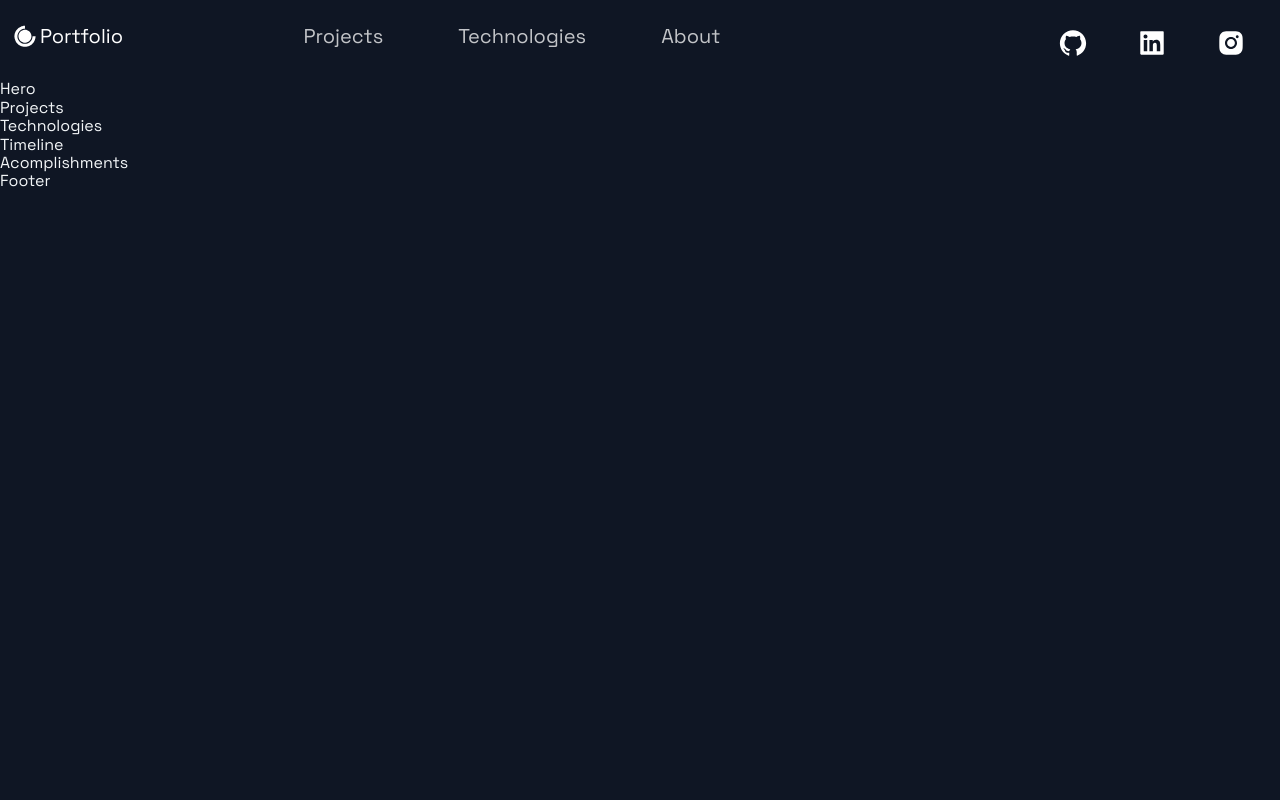
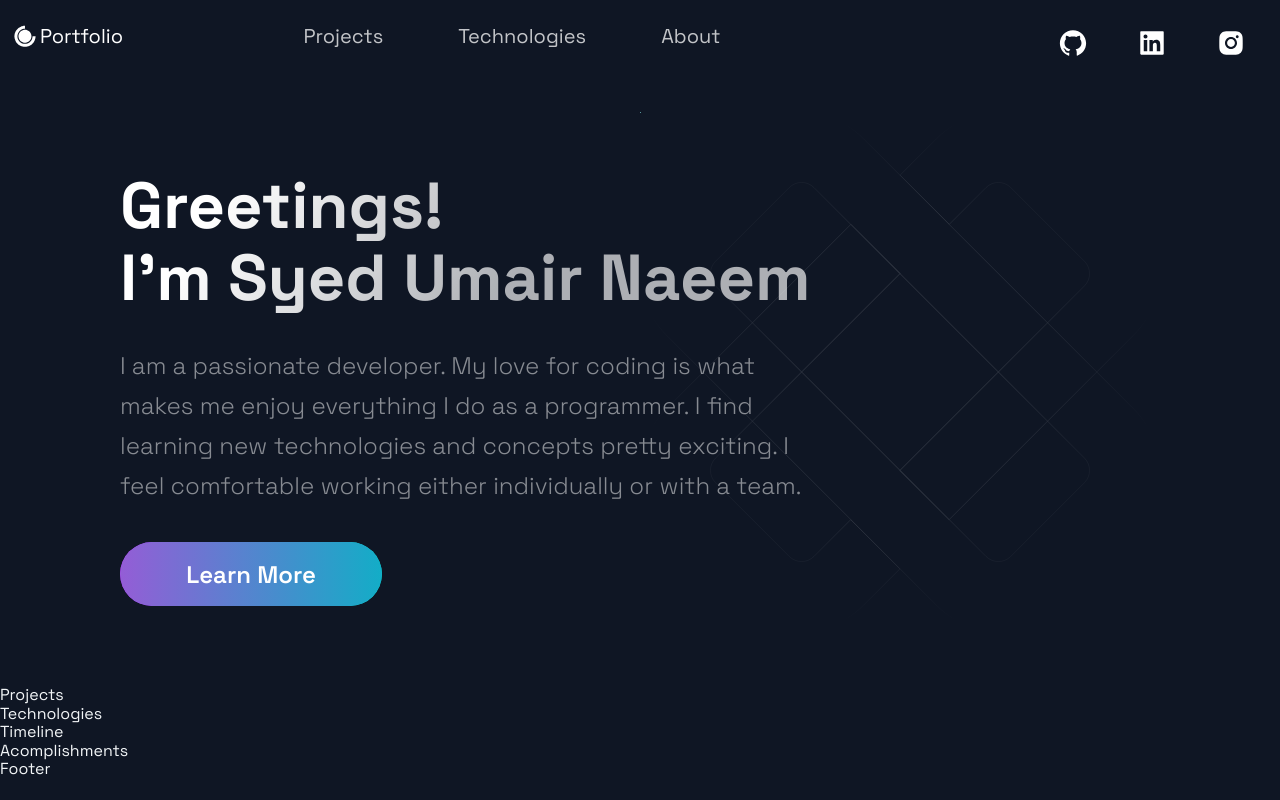
Before and after one commit to syedumairnaeem07/PersonalPortfolio, a Next.js app: page / in a window 1280 px wide. Built offline with nearby package versions, Linux system fonts and the light colour scheme.

Commit message:
Adds Hero Section

```diff
--- a/src/components/Hero/Hero.js
+++ b/src/components/Hero/Hero.js
@@ -1,13 +1,29 @@
-import React from 'react';
+import React from "react";
 
-import { Section, SectionText, SectionTitle } from '../../styles/GlobalComponents';
-import Button from '../../styles/GlobalComponents/Button';
-import { LeftSection } from './HeroStyles';
+import {
+	Section,
+	SectionText,
+	SectionTitle,
+} from "../../styles/GlobalComponents";
+import Button from "../../styles/GlobalComponents/Button";
+import { LeftSection } from "./HeroStyles";
 
-const Hero = (props) => (
-  <div>
-    Hero
-  </div>
+const Hero = () => (
+	<Section row nopadding>
+		<LeftSection>
+			<SectionTitle main center>
+				Greetings!
+				<br /> I'm Syed Umair Naeem
+			</SectionTitle>
+			<SectionText>
+				I am a passionate developer. My love for coding is what makes me
+				enjoy everything I do as a programmer. I find learning new
+				technologies and concepts pretty exciting. I feel comfortable
+				working either individually or with a team.
+			</SectionText>
+			<Button>Learn More</Button>
+		</LeftSection>
+	</Section>
 );
 
 export default Hero;
--- a/src/pages/index.js
+++ b/src/pages/index.js
@@ -10,10 +10,10 @@ import { Section } from '../styles/GlobalComponents';
 const Home = () => {
   return (
     <Layout>
-      {/* <Section grid> */}
+      <Section grid>
         <Hero />
-        {/* <BgAnimation /> */}
-      {/* </Section> */}
+        <BgAnimation />
+      </Section>
       <Projects />
       <Technologies />
       <Timeline />
```
